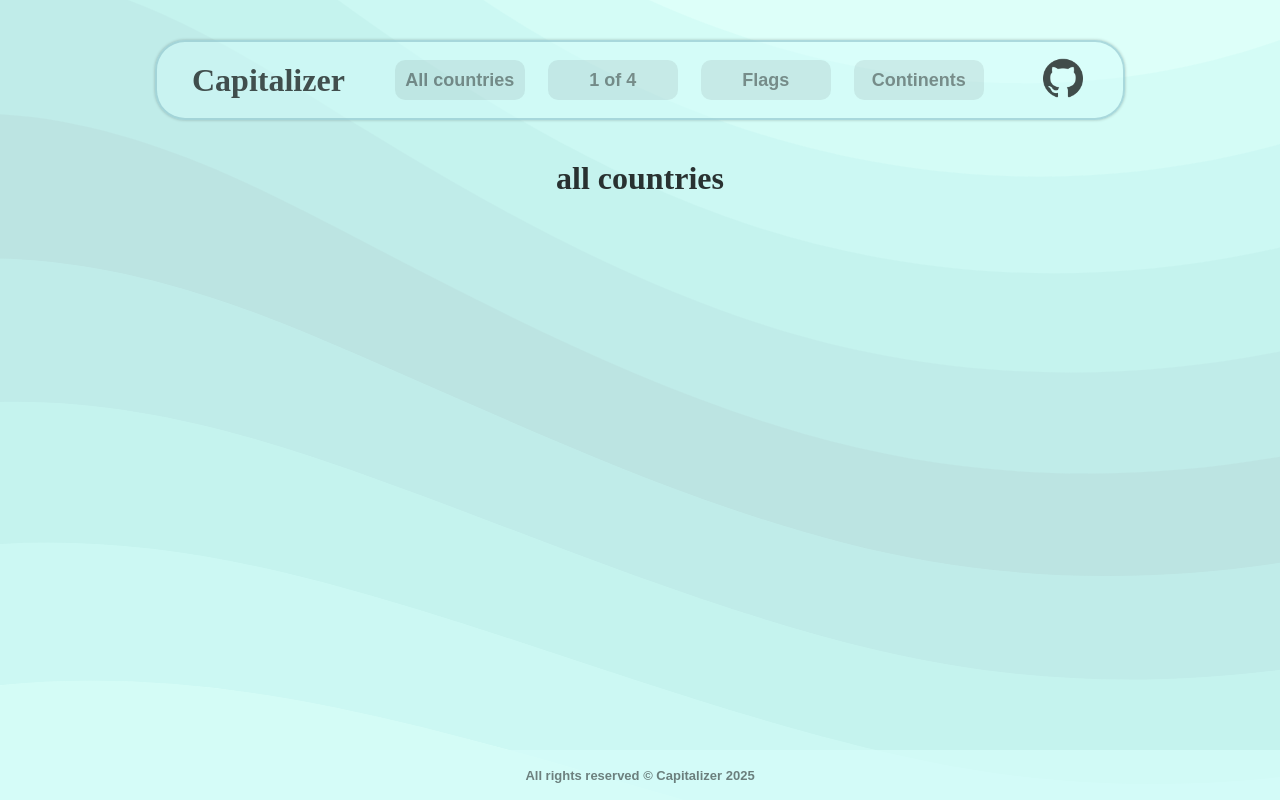
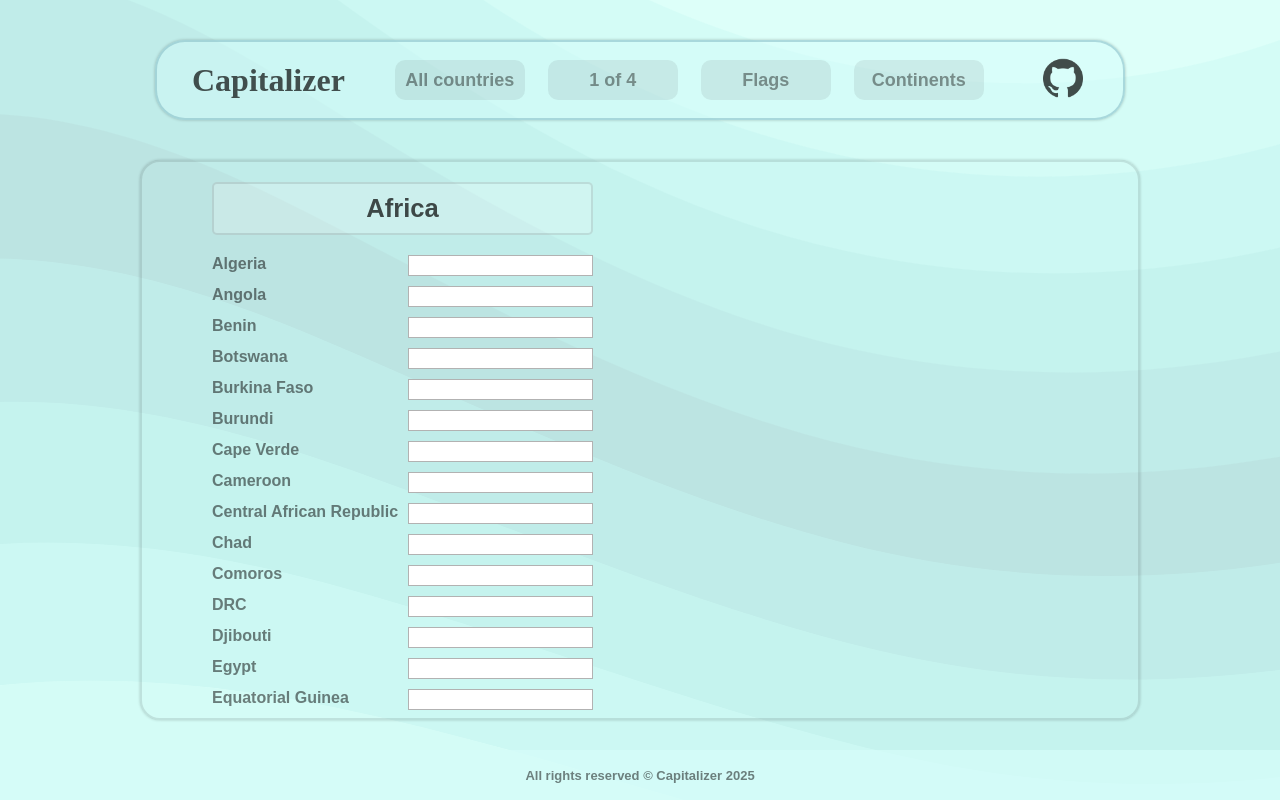
Before and after one commit to alecs007/Capitalizer, a React (Vite) app: page /all-countries in a window 1280 px wide. Built offline with nearby package versions, Linux system fonts and the light colour scheme; a web font is replaced by a local one.

Commit message:
Modified all countries mode

```diff
--- a/src/pages/all_countries/AllCountries.css
+++ b/src/pages/all_countries/AllCountries.css
@@ -0,0 +1,60 @@
+.all_countries {
+  width: 70vw;
+  height: 70vh;
+  min-width: 1000px;
+  padding: 20px 70px;
+  display: flex;
+  justify-content: center;
+  display: flex;
+  justify-content: flex-start;
+  gap: 15%;
+  flex-wrap: wrap;
+  position: relative;
+  z-index: 1;
+  border-radius: 20px;
+  border: 2px solid rgba(0, 0, 0, 0.1);
+  box-shadow: 0px 0px 3px rgba(0, 0, 0, 0.2);
+  overflow: scroll;
+}
+.continent_name {
+  font-size: 2rem;
+  font-weight: 900;
+  margin-bottom: 20px;
+  text-align: center;
+  font-family: sans-serif;
+  font-weight: 600;
+  background-color: rgba(255, 255, 255, 0.2);
+  padding: 10px 20px;
+  text-wrap: nowrap;
+  font-size: clamp(1rem, 2vw, 2rem);
+  color: rgba(0, 0, 0, 0.7);
+  border: 2px solid rgba(0, 0, 0, 0.1);
+  border-radius: 5px;
+}
+.continent_countries {
+  display: flex;
+  flex-direction: column;
+  gap: 10px;
+}
+.countries {
+  display: flex;
+  justify-content: space-between;
+  gap: 10px;
+  overflow: hidden;
+}
+.countries_name {
+  font-family: sans-serif;
+  font-weight: 600;
+  color: rgba(0, 0, 0, 0.5);
+}
+.countries_input {
+  font-family: sans-serif;
+  color: rgba(0, 0, 0, 0.9);
+  font-weight: 600;
+  padding: 2px;
+  border: 1px solid rgba(0, 0, 0, 0.3);
+  text-align: center;
+}
+.countries_input:focus {
+  outline: none;
+}
--- a/src/pages/all_countries/AllCountries.jsx
+++ b/src/pages/all_countries/AllCountries.jsx
@@ -1,9 +1,77 @@
 import "./AllCountries.css";
+import { useState, useEffect } from "react";
 
 const AllCountries = () => {
+  const [countries, setCountries] = useState({});
+  const [inputValues, setInputValues] = useState([]);
+  const [disabledInputs, setDisabledInputs] = useState([]);
+
+  useEffect(() => {
+    fetch("/data.json")
+      .then((res) => res.json())
+      .then((data) => {
+        setCountries(data);
+
+        const allCountries = Object.values(data).flat();
+        setInputValues(Array(allCountries.length).fill(""));
+        setDisabledInputs(Array(allCountries.length).fill(false));
+      })
+      .catch((error) => console.error("Failed to fetch data", error));
+  }, []);
+
+  const handleInputChange = (index, value, capital) => {
+    const newInputValues = [...inputValues];
+    newInputValues[index] = value;
+    setInputValues(newInputValues);
+    if (value.toLowerCase() === capital.toLowerCase()) {
+      setInputValues((prevValues) => {
+        const newValues = [...prevValues];
+        newValues[index] = capital;
+        return newValues;
+      });
+      setDisabledInputs((prev) => {
+        const newDisabled = [...prev];
+        newDisabled[index] = true;
+        return newDisabled;
+      });
+    }
+  };
+
   return (
     <div className="all_countries">
-      <h1>all countries</h1>
+      {Object.keys(countries)
+        .sort((a, b) => countries[b].length - countries[a].length)
+        .map((continent) => (
+          <div key={continent}>
+            <div className="continent_name">{continent}</div>
+            <div className="continent_countries">
+              {countries[continent].map((country, countryIndex) => {
+                const globalIndex = Object.values(countries)
+                  .flat()
+                  .indexOf(country);
+                return (
+                  <div key={country.name} className="countries">
+                    <div className="countries_name">{country.name}</div>
+                    <input
+                      key={country.name}
+                      value={inputValues[globalIndex]}
+                      type="text"
+                      disabled={disabledInputs[globalIndex]}
+                      className="countries_input"
+                      onChange={(e) =>
+                        handleInputChange(
+                          globalIndex,
+                          e.target.value,
+                          country.capital
+                        )
+                      }
+                    />
+                  </div>
+                );
+              })}
+            </div>
+          </div>
+        ))}
     </div>
   );
 };
```
